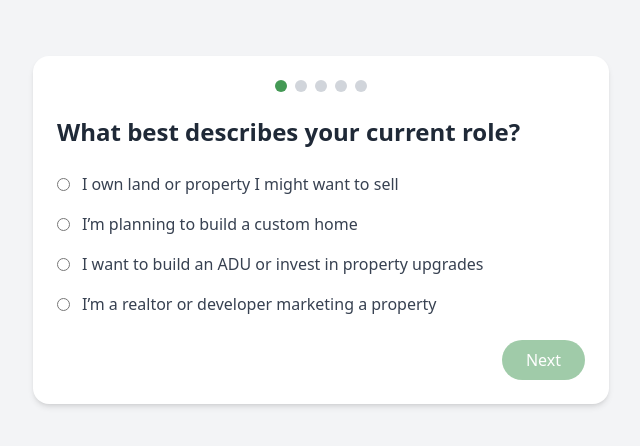
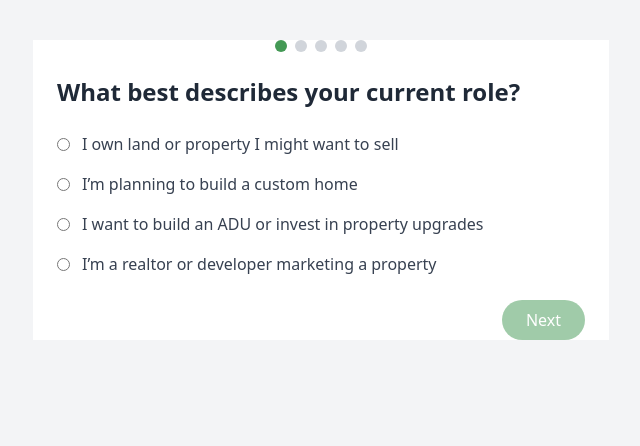
Before and after one commit to marketingsiglux-creator/lotplan-quiz-full, a React (Create React App) app: page / in a window 1280 px wide. Shown: the top 446 px of the page, without its empty margins (319-959 px from the left). Built offline with nearby package versions, Linux system fonts and the light colour scheme; the HTML template or start-up script is replaced by a standard one.

Commit message:
Update LotPlanServiceQuiz.jsx

```diff
--- a/src/components/LotPlanServiceQuiz.jsx
+++ b/src/components/LotPlanServiceQuiz.jsx
@@ -143,7 +143,7 @@ export default function LotPlanServiceQuiz() {
   const currentQuestion = questions[step];
 
   return (
-    <div className="max-w-xl mx-auto mt-10 p-6 bg-white shadow-md rounded-2xl">
+    <div className="w-full max-w-xl mx-auto mt-6 px-4 sm:px-6 bg-white ...">
       {/* ✅ Green Progress Dots */}
       <div className="flex justify-center mb-6">
         {questions.map((_, index) => (
```
